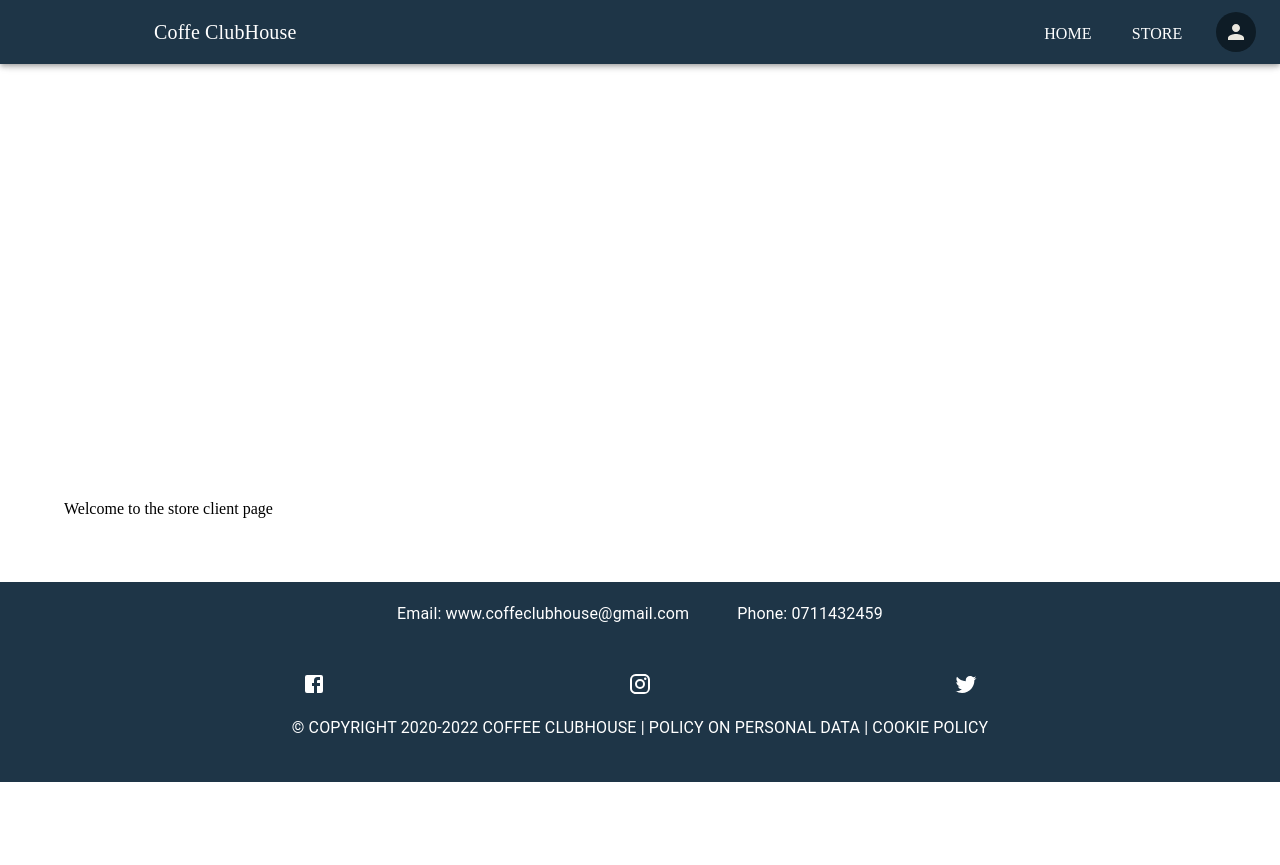
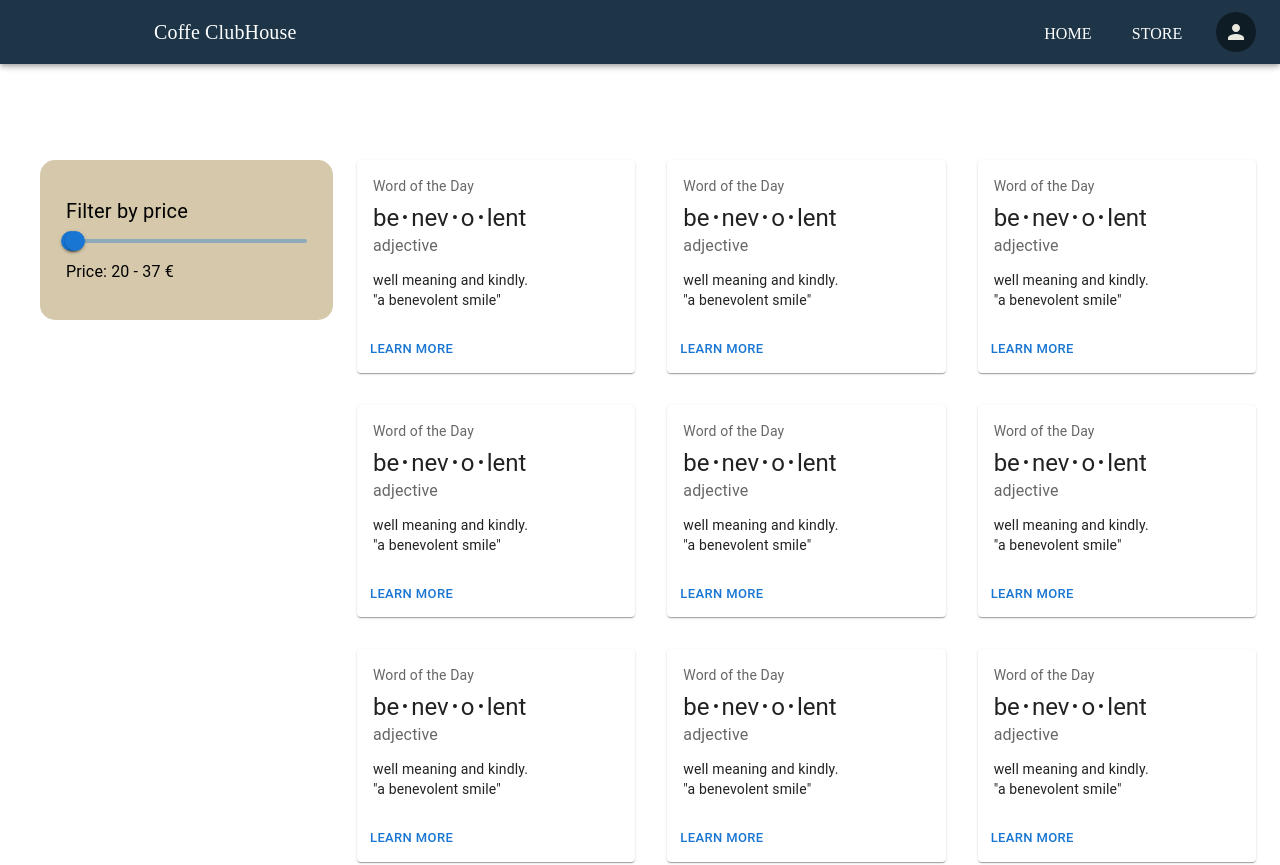
Before and after one commit to raulpopovici/Coffe-ClubHouse, a React (Create React App) app: page /store in a window 1280 px wide. Shown: the top 865 px of the page. Before the commit the page ends 800 px from the top, so only its background shows below. Built offline with nearby package versions, Linux system fonts and the light colour scheme.

Commit message:
cart item initialised

```diff
--- /dev/null
+++ b/src/components/Card/Card.js
@@ -0,0 +1,44 @@
+import * as React from 'react';
+import Box from '@mui/material/Box';
+import Card from '@mui/material/Card';
+import CardActions from '@mui/material/CardActions';
+import CardContent from '@mui/material/CardContent';
+import Button from '@mui/material/Button';
+import Typography from '@mui/material/Typography';
+
+const bull = (
+  <Box
+    component="span"
+    sx={{ display: 'inline-block', mx: '2px', transform: 'scale(0.8)' }}
+  >
+    •
+  </Box>
+);
+
+export const MyCard = () => {
+  return (
+    <Card sx={{ minWidth: 200 }}>
+      <CardContent>
+        <Typography sx={{ fontSize: 14 }} color="text.secondary" gutterBottom>
+          Word of the Day
+        </Typography>
+        <Typography variant="h5" component="div">
+          be{bull}nev{bull}o{bull}lent
+        </Typography>
+        <Typography sx={{ mb: 1.5 }} color="text.secondary">
+          adjective
+        </Typography>
+        <Typography variant="body2">
+          well meaning and kindly.
+          <br />
+          {'"a benevolent smile"'}
+        </Typography>
+      </CardContent>
+      <CardActions>
+        <Button size="small">Learn More</Button>
+      </CardActions>
+    </Card>
+  );
+}
+
+export default MyCard;
--- a/src/pages/StoreClient.js
+++ b/src/pages/StoreClient.js
@@ -1,14 +1,91 @@
-import { Container } from '@mui/material';
+import { Container, Grid, Paper, Typography } from '@mui/material';
+import { Box } from '@mui/system';
 import React from 'react'
 import { Footer } from '../components/Footer'
+import Slider from '@mui/material/Slider';
+import MyCard from '../components/Card/Card';
+
+
+function valuetext(value) {
+    return `${value}°C`;
+  }
+
+
+const minDistance = 10;
 
 export const StoreClient = () => {
+    const [value1, setValue1] = React.useState([20, 37]);
+    const handleChange1 = (event, newValue, activeThumb) => {
+        if (!Array.isArray(newValue)) {
+          return;
+        }
+
+        if (activeThumb === 0) {
+          setValue1([Math.min(newValue[0], value1[1] - minDistance), value1[1]]);
+        } else {
+          setValue1([value1[0], Math.max(newValue[1], value1[0] + minDistance)]);
+        }
+      };
     return (
         <div>
-            <div style={{marginTop:'500px'}}>
-            <Container>
-                Welcome to the store client page
-            </Container>
+            <div style={{marginTop:'20vh'}}>
+                <Grid display="flex">
+                    <Box display="flex" alignItems="center" justifyContent="center" direction="column" sx={{bgcolor:"#D6C9AB" ,height:"20vh", width:"50vh", marginLeft:"5vh",border:"2px solid ", borderRadius:"15px", borderColor:"#D6C9AB"}}>
+                    <Container display="flex" alignItems="center" direction="column">
+                        <Typography style={{fontSize:"20px"}}>Filter by price</Typography>
+                        <Slider
+                            getAriaLabel={() => 'Minimum distance'}
+                            value={value1}
+                            onChange={handleChange1}
+                            valueLabelDisplay="auto"
+                            getAriaValueText={valuetext}
+                            disableSwap
+                            max={1000}
+                            min={0}
+                        />
+                        <Typography>Price: {value1[0]} - {value1[1]} €</Typography>
+                    </Container>
+                    </Box>
+                    <Container>
+                    <Grid container spacing={4}>
+                      <Grid item xs={12} sm={6} md={4}>
+                        <MyCard/>
+                      </Grid>
+                      <Grid item xs={12} sm={6} md={4}>
+                        <MyCard/>
+                      </Grid>
+                      <Grid item xs={12} sm={6} md={4}>
+                        <MyCard/>
+                      </Grid>
+                      <Grid item xs={12} sm={6} md={4}>
+                        <MyCard/>
+                      </Grid>
+                      <Grid item xs={12} sm={6} md={4}>
+                        <MyCard/>
+                      </Grid><Grid item xs={12} sm={6} md={4}>
+                        <MyCard/>
+                      </Grid>
+                      <Grid item xs={12} sm={6} md={4}>
+                        <MyCard/>
+                      </Grid>
+                      <Grid item xs={12} sm={6} md={4}>
+                        <MyCard/>
+                      </Grid>
+                      <Grid item xs={12} sm={6} md={4}>
+                        <MyCard/>
+                      </Grid>
+                      <Grid item xs={12} sm={6} md={4}>
+                        <MyCard/>
+                      </Grid>
+                      <Grid item xs={12} sm={6} md={4}>
+                        <MyCard/>
+                      </Grid>
+
+                    </Grid>
+                    </Container>
+
+
+                </Grid>
             </div>
         </div>
     );
```
